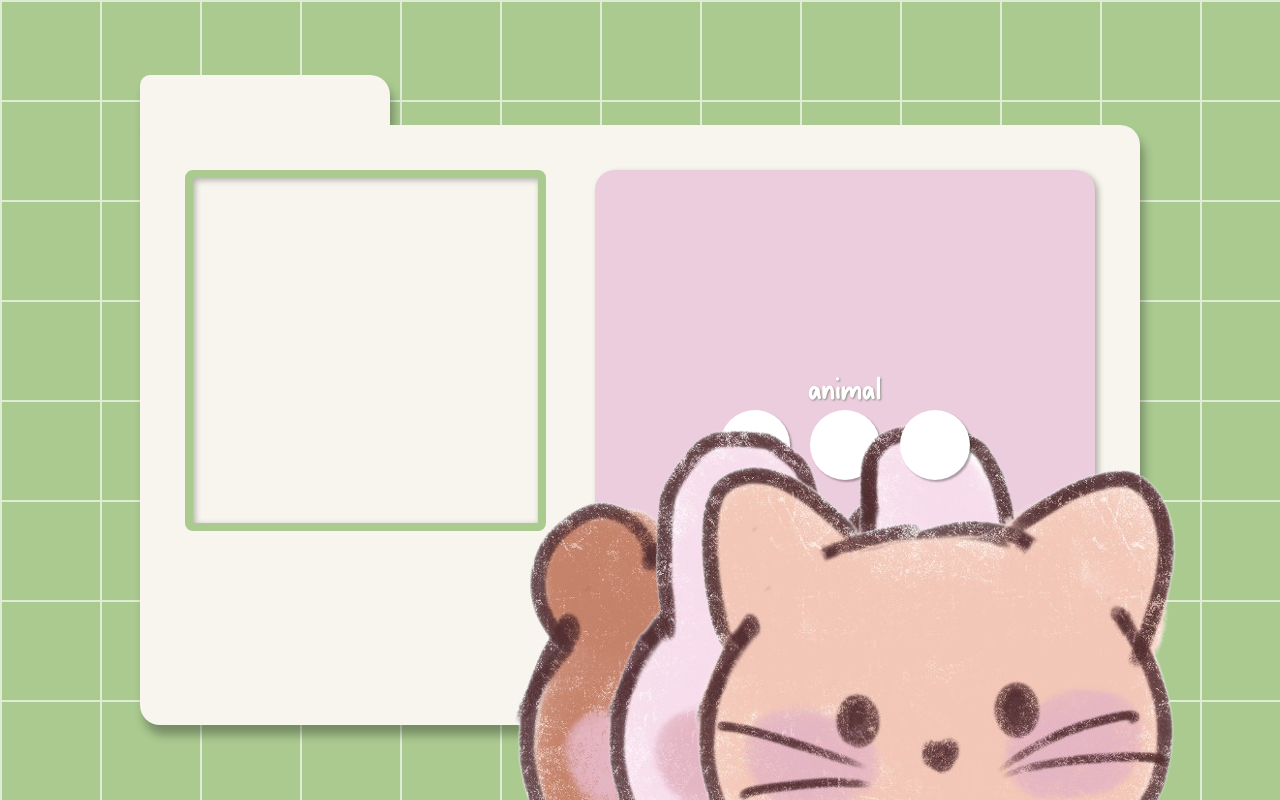
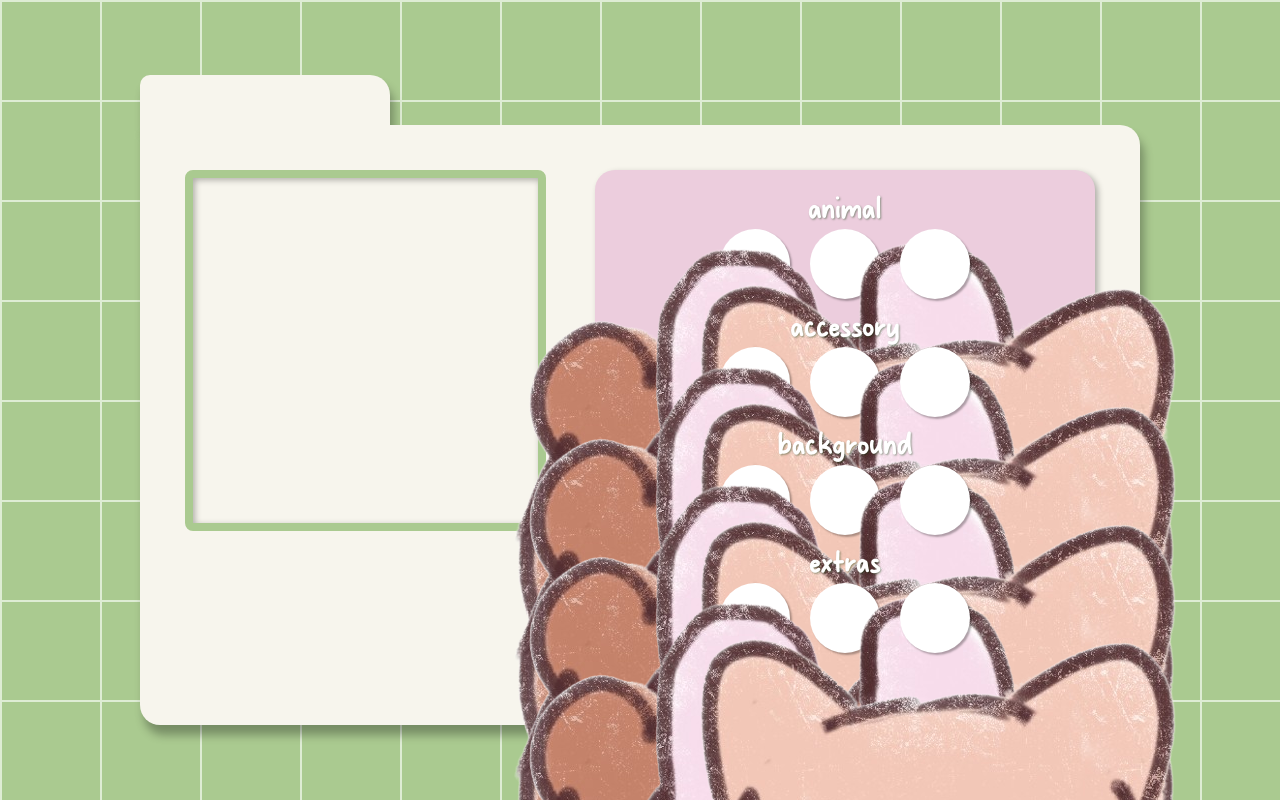
Before and after one commit to ayleenpt/icon_maker, a React (Create React App) app: page / in a window 1280 px wide. Shown: the top 800 px of the page. Built offline with nearby package versions, Linux system fonts and the light colour scheme.

Commit message:
add all sections with button placeholders

```diff
--- a/src/components/Options.js
+++ b/src/components/Options.js
@@ -8,6 +8,18 @@ function Options() {
         animal
         <SelectAnimalSection />
       </div>
+      <div className="section">
+        accessory
+        <SelectAnimalSection />
+      </div>
+      <div className="section">
+        background
+        <SelectAnimalSection />
+      </div>
+      <div className="section">
+        extras
+        <SelectAnimalSection />
+      </div>
     </header>
   );
 }
--- a/src/styles/Options.css
+++ b/src/styles/Options.css
@@ -23,4 +23,5 @@
   font-size: 2em;
   color: #ffffff;
   text-shadow: 1px 1px 2px rgb(0, 50, 0, 0.4);
+  margin-bottom: 8px;
 }
```
